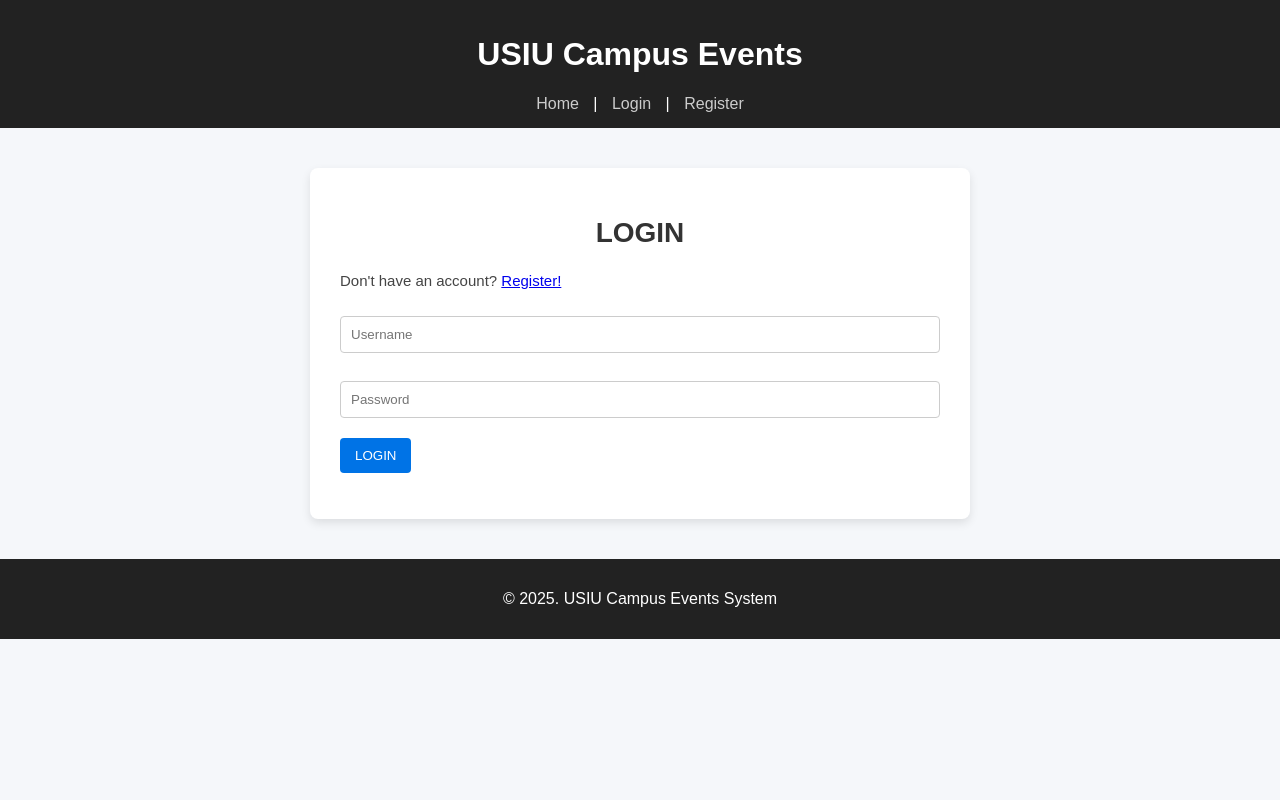
After one commit to lizardcat/campus-events, a PHP site: page /login.php in a window 1280 px wide. The commit adds this page. Run offline with PHP 8.4, Linux system fonts and the light colour scheme.

Commit message:
Adding footer, header, login, logout, register, and style sheets

```diff
--- /dev/null
+++ b/footer.php
@@ -0,0 +1,3 @@
+<footer>
+    <p>&copy; <?= date('Y') ?>. USIU Campus Events System</p>
+</footer>
--- /dev/null
+++ b/head.php
@@ -0,0 +1,8 @@
+<html lang="en">
+<head>
+    <meta charset="UTF-8">
+    <meta name="viewport" content="width=device-width, initial-scale=1.0">
+    <title>USIU Campus Events</title>
+    <link rel="stylesheet" href="style.css">
+</head>
+<body>
--- /dev/null
+++ b/header.php
@@ -0,0 +1,14 @@
+<?php session_start(); ?>
+
+<header>
+    <h1>USIU Campus Events</h1>
+    <nav>
+        <a href="index.php">Home</a> |
+        <?php if (isset($_SESSION['username'])): ?>
+            <a href="logout.php">Logout (<?= htmlspecialchars($_SESSION['username']) ?>)</a>
+        <?php else: ?>
+            <a href="login.php">Login</a> |
+            <a href="register.php">Register</a>
+        <?php endif; ?>
+    </nav>
+</header>
--- /dev/null
+++ b/login.php
@@ -0,0 +1,45 @@
+<?php
+
+include 'db.php';
+include 'head.php';
+include 'header.php';
+
+if ($_SERVER['REQUEST_METHOD'] === 'POST') {
+    $username = $_POST['username'];
+    $password = $_POST['password'];
+
+    $stmt = $conn->prepare("SELECT id, password FROM users WHERE username = ?");
+    $stmt->bind_param("s", $username);
+    $stmt->execute();
+    $stmt->bind_result($id, $hashed);
+    if ($stmt->fetch() && password_verify($password, $hashed)) {
+        $_SESSION['user_id'] = $id;
+        $_SESSION['username'] = $username;
+        header("Location: index.php");
+        exit;
+    } else {
+        echo "Invalid credentials!";
+    }
+}
+
+if (isset($_GET['registered'])) {
+    echo '<div class="message">Registration successful. Please log in.</div>';
+}
+
+?>
+
+<div class="container">
+    <h1>LOGIN</h1>
+    <p>Don't have an account? <a href="register.php">Register!</a></p>
+
+    <form method="post">
+        <input type="text" name="username" placeholder="Username"><br>
+        <input type="password" name="password" placeholder="Password"><br>
+        <button type="submit">LOGIN</button>
+    </form>
+</div>
+
+<?php include 'footer.php'; ?>
+
+</body>
+</html>
--- /dev/null
+++ b/style.css
@@ -0,0 +1,135 @@
+body {
+    font-family: Arial, sans-serif;
+    background-color: #f5f7fa;
+    margin: 0;
+    padding: 0;
+}
+
+header, footer {
+    background-color: #222;
+    color: #fff;
+    padding: 15px;
+    text-align: center;
+}
+
+nav a {
+    color: #ccc;
+    text-decoration: none;
+    margin: 0 10px;
+}
+
+nav a:hover {
+    color: #fff;
+}
+
+.container {
+    max-width: 600px;
+    margin: 40px auto;
+    background: #fff;
+    padding: 30px;
+    box-shadow: 0 4px 10px rgba(0, 0, 0, 0.1);
+    border-radius: 8px;
+}
+
+.container h1 {
+    font-size: 28px;
+    margin-bottom: 20px;
+    color: #333;
+    text-align: center;
+}
+
+.container p {
+    font-size: 15px;
+    line-height: 1.6;
+    color: #444;
+}
+
+form input[type="text"],
+form input[type="password"],
+form input[type="date"],
+form textarea {
+    width: 100%;
+    padding: 10px;
+    margin: 8px 0 20px;
+    border: 1px solid #ccc;
+    border-radius: 4px;
+}
+
+form button {
+    background-color: #0073e6;
+    color: white;
+    border: none;
+    padding: 10px 15px;
+    border-radius: 4px;
+    cursor: pointer;
+}
+
+form button:hover {
+    background-color: #005bb5;
+}
+
+.message {
+    background: #d4edda;
+    color: #155724;
+    padding: 10px 15px;
+    border: 1px solid #c3e6cb;
+    border-radius: 4px;
+    margin-bottom: 20px;
+}
+
+.event-block {
+    padding: 20px;
+    margin-bottom: 30px;
+    background: #ffffff;
+    border-radius: 8px;
+    box-shadow: 0 3px 8px rgba(0, 0, 0, 0.1);
+}
+
+.comment-form textarea {
+    width: 100%;
+    height: 80px;
+    margin-top: 10px;
+    padding: 8px;
+    border: 1px solid #ccc;
+    border-radius: 4px;
+    resize: vertical;
+}
+
+.comment-form button {
+    margin-top: 8px;
+    padding: 8px 12px;
+    background-color: #0073e6;
+    color: #fff;
+    border: none;
+    border-radius: 4px;
+}
+
+.comment-section {
+    margin-top: 20px;
+}
+
+.comment-box {
+    padding: 10px;
+    margin-bottom: 12px;
+    background: #f5f5f5;
+    border-left: 3px solid #0073e6;
+    border-radius: 4px;
+}
+
+.comment-meta {
+    font-size: 14px;
+    color: #333;
+    margin-bottom: 5px;
+}
+
+.comment-meta span {
+    font-size: 12px;
+    color: #888;
+    float: right;
+}
+
+.comment-body {
+    font-size: 15px;
+    color: #222;
+    white-space: pre-wrap;
+}
```
Also changed, not shown: comment.php (added, +23 -0 lines), index.php (+54 -11 lines), logout.php (added, +8 -0 lines), register.php (added, +33 -0 lines).
